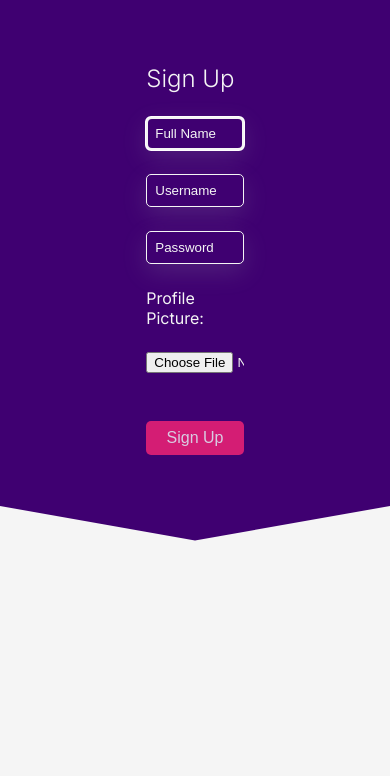
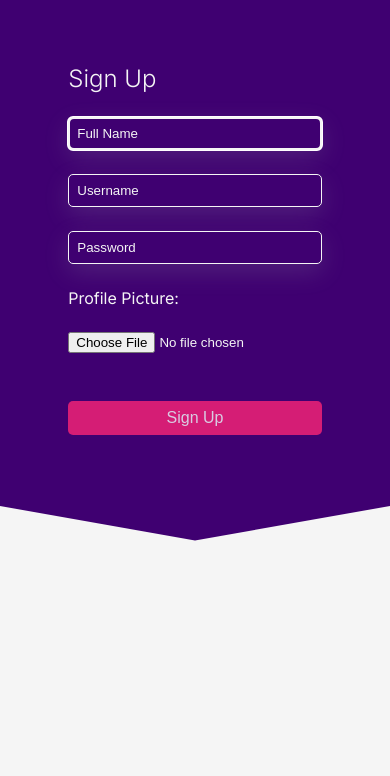
Before and after one commit to gisellepbn/health-tracker, a Django app: page /sign-up in a window 390 px wide. Shown: the part 68-844 px from the top of the page. Run offline with Django 4.2, Linux system fonts and the light colour scheme.

Commit message:
Make sign-up and sign-in pages responsive

```diff
--- a/plans/templates/plans/index.html
+++ b/plans/templates/plans/index.html
@@ -10,7 +10,7 @@
 				Check your weekly progress.
 			</p>
 
-			<button id="cta-btn" class="btn">Sign Up</button>
+			<a id="cta-btn" class="btn" href="{% url 'sign_up' %}">Sign Up</a>
 		</div>
 
 		<div class="hero-section__image">
--- a/static/css/styles.css
+++ b/static/css/styles.css
@@ -196,6 +196,16 @@ p {
   flex-direction: column;
   gap: 1.5rem;
 }
+@media screen and (max-width: 1024px) {
+  .form {
+    width: 40%;
+  }
+}
+@media screen and (max-width: 480px) {
+  .form {
+    width: 65%;
+  }
+}
 .form h3,
 .form p {
   color: #f5f5f5;
--- a/static/sass/components/_form.scss
+++ b/static/sass/components/_form.scss
@@ -7,6 +7,14 @@
 	display: flex;
 	flex-direction: column;
 	gap: 1.5rem;
+
+	@media screen and (max-width: $breakpoint-laptop) {
+		width: 40%;
+	}
+
+	@media screen and (max-width: $breakpoint-mobile) {
+		width: 65%;
+	}
 
 	h3,
 	p {
```
Also changed, not shown: 1 other file.
